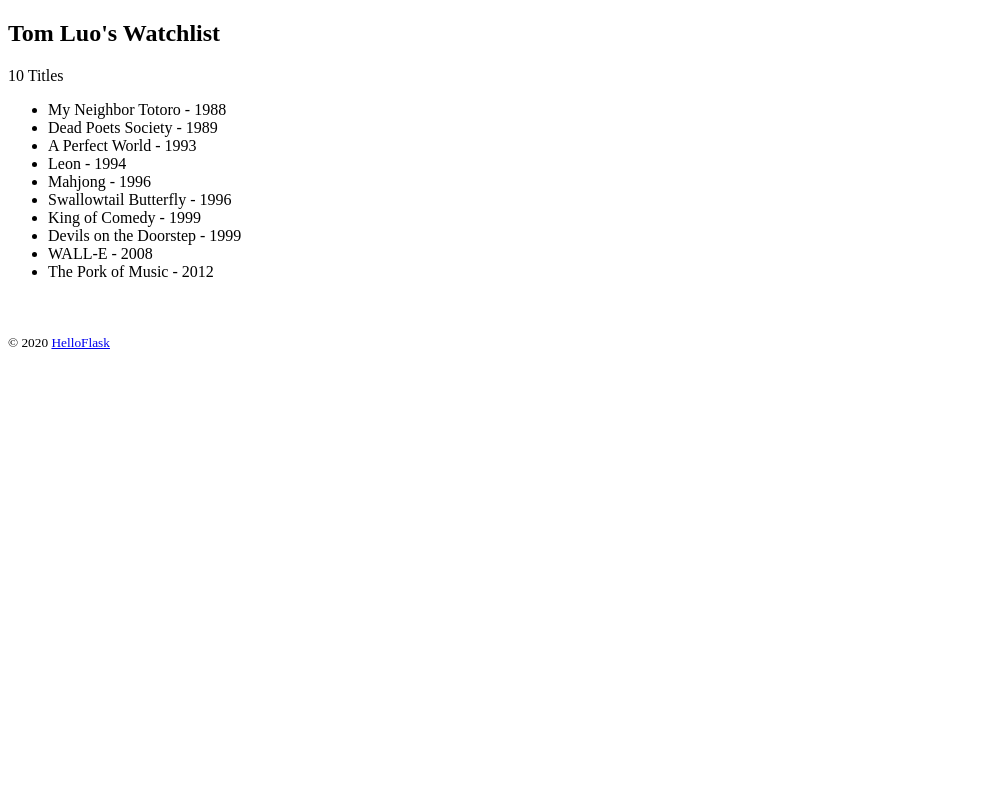
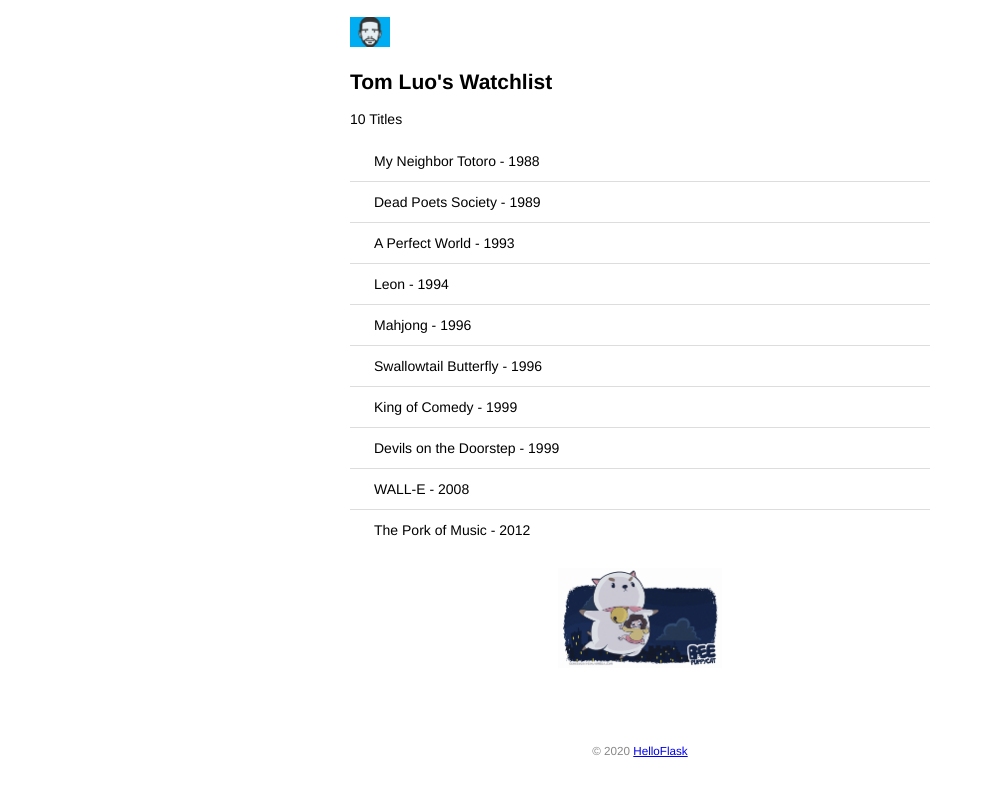
Before and after one commit to DeltaG501/watchlist, a Flask app: page / in a window 1280 px wide. Shown: the whole page, without its empty margins (0-985 px from the left). Run offline with Flask 2, Linux system fonts and the light colour scheme.

Commit message:
Add static files

```diff
--- /dev/null
+++ b/static/style.css
@@ -0,0 +1,49 @@
+/* 页面整体 */
+body {
+    margin: auto;
+    max-width: 580px;
+    font-size: 14px;
+    font-family: Helvetica, Arial, sans-serif;
+}
+
+/* 页脚 */
+footer {
+    color: #888;
+    margin-top: 15px;
+    text-align: center;
+    padding: 10px;
+}
+
+/* 头像 */
+.avatar {
+    width: 40px;
+}
+
+/* 电影列表 */
+.movie-list {
+    list-style-type: none;
+    padding: 0;
+    margin-bottom: 10px;
+    box-shadow: 0 2px 5px 0 rgba(0, 0, 0, 0.16), 0 2px 10px 0 rg
+    ba(0, 0, 0, 0.12);
+}
+
+.movie-list li {
+    padding: 12px 24px;
+    border-bottom: 1px solid #ddd;
+}
+
+.movie-list li:last-child {
+    border-bottom:none;
+}
+
+.movie-list li:hover {
+    background-color: #f8f9fa;
+}
+
+/* 龙猫图片 */
+.totoro {
+    display: block;
+    margin: 0 auto;
+    height: 100px;
+}
--- a/templates/index.html
+++ b/templates/index.html
@@ -3,16 +3,24 @@
 <head>
     <meta charset="UTF-8">
     <title>{{ name }}'s Watchlist</title>
+    <link rel="icon" href="{{ url_for('static', filename='favicon.jpg') }}">
+    <link rel="stylesheet" href="{{ url_for('static', filename='style.css') }}" type="text/css">
 </head>
 <body>
+    <h2>
+        <img src="{{ url_for('static', filename='images/avatar.png') }}" alt="Avatar" class="avatar">
+    </h2>
     <h2>{{ name }}'s Watchlist</h2>
     {# 用 length 过滤器获取 movies 变量的长度 #}
     <p>{{ movies|length }} Titles</p>
-    <ul>
+    <ul class="movie-list">
         {% for movie in movies %}
         <li>{{ movie.title }} - {{ movie.year }}</li>
         {% endfor %}
     </ul>
+    <h2>
+        <img src="{{ url_for('static', filename='images/totoro.gif') }}" alt="Totoro" class="totoro">
+    </h2>
     <br>
     <br>
     <footer>
```
Also changed, not shown: static/favicon.jpg (added), static/foo.jpg (added), static/images/avatar.png (added), static/images/totoro.gif (added).
